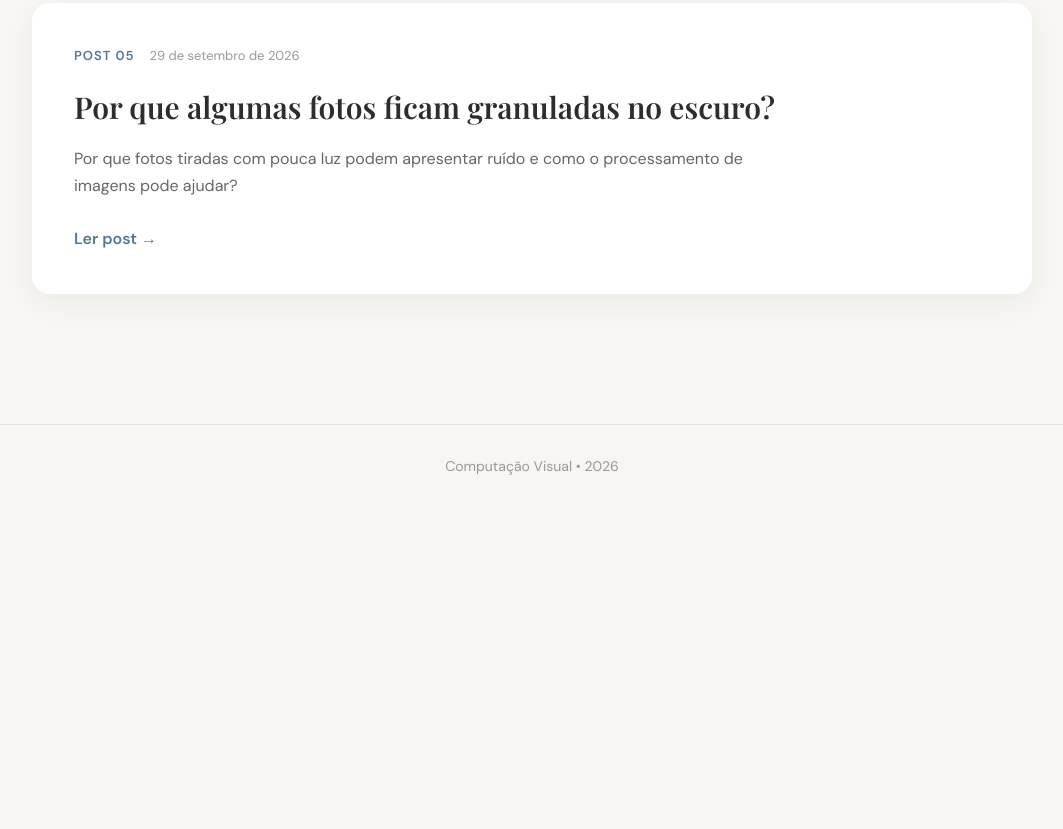
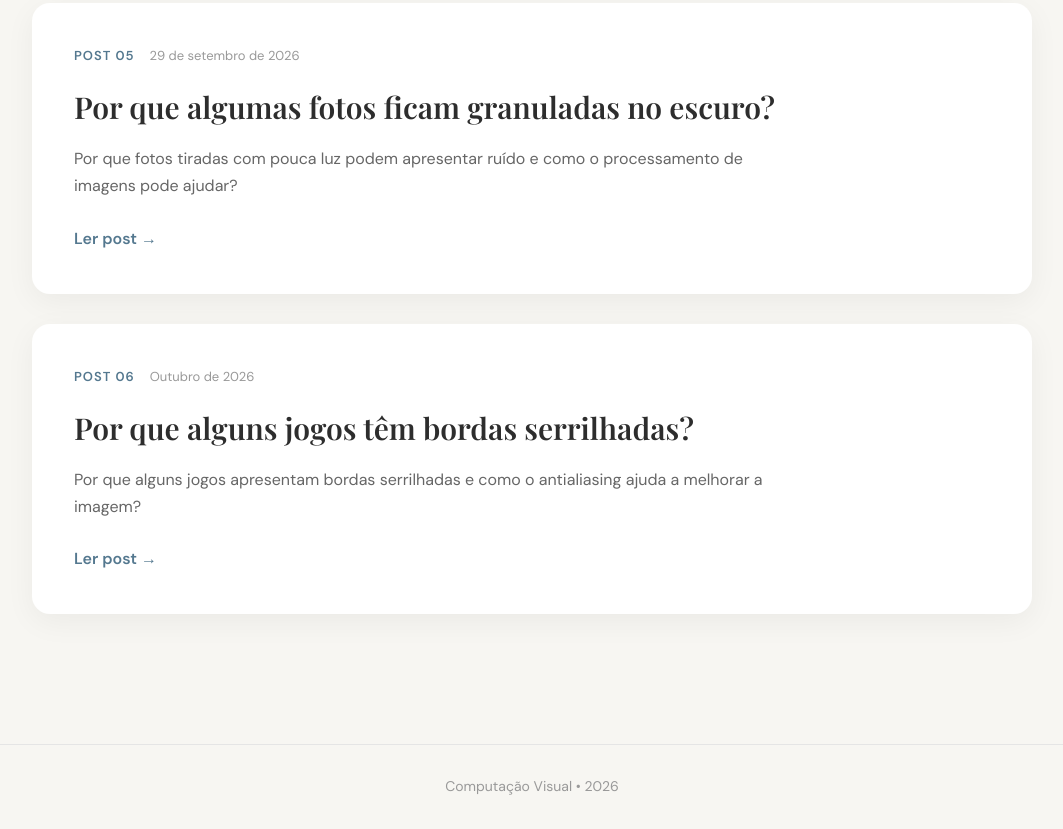
Before and after one commit to andreczz/andreczz.github.io, a plain HTML site: page index.html in a window 1280 px wide. Shown: the part 1759-2588 px from the top of the page, without its empty margins (108-1171 px from the left). Before the commit the page ends 2268 px from the top, so only its background shows below. Drawn offline with nearby package versions, Linux system fonts and the light colour scheme; a web font is replaced by a local one.

Commit message:
Update index.html

```diff
--- a/index.html
+++ b/index.html
@@ -1,3 +1,4 @@
+
 <!DOCTYPE html>
 <html lang="pt-br">
 <head>
@@ -22,7 +23,6 @@
         </div>
     </header>
 
-
     <main class="container">
 
         <section class="introducao">
@@ -35,7 +35,6 @@
                 desenvolvidas ao longo da disciplina de Computação Visual.
             </p>
         </section>
-
 
         <section class="posts">
 
@@ -148,10 +147,31 @@
 
             </article>
 
+
+            <!-- POST 06 -->
+            <article class="card">
+
+                <div class="card-info">
+                    <span class="numero-post">POST 06</span>
+                    <span class="data">Outubro de 2026</span>
+                </div>
+
+                <h3>Por que alguns jogos têm bordas serrilhadas?</h3>
+
+                <p>
+                    Por que alguns jogos apresentam bordas serrilhadas
+                    e como o antialiasing ajuda a melhorar a imagem?
+                </p>
+
+                <a href="posts/post6.html" class="botao">
+                    Ler post →
+                </a>
+
+            </article>
+
         </section>
 
     </main>
-
 
     <footer>
         <p>Computação Visual • 2026</p>
```
